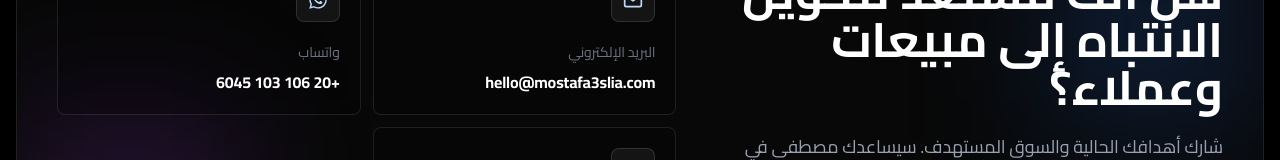
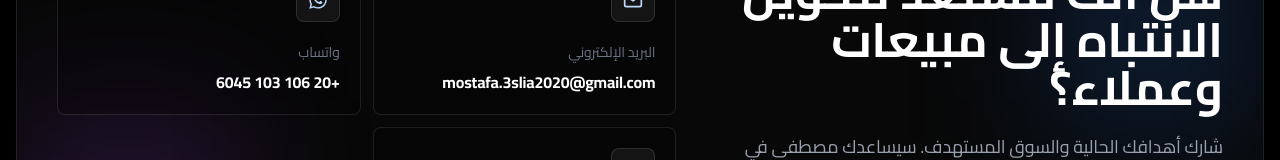
Before and after one commit to mostafa3sliaa/mostafa3slia.com, a Next.js app: page / in a window 1280 px wide. Shown: the part 6805-6965 px from the top of the page. Built offline with nearby package versions, Linux system fonts and the light colour scheme.

Commit message:
fix: update contact email

```diff
--- a/data/portfolio.ts
+++ b/data/portfolio.ts
@@ -138,7 +138,7 @@ export const testimonials: Testimonial[] = [
 ];
 
 export const contactMethods: ContactMethod[] = [
-  { label: "البريد الإلكتروني", value: "hello@mostafa3slia.com", href: "mailto:hello@mostafa3slia.com", icon: FiMail },
+  { label: "البريد الإلكتروني", value: "mostafa.3slia2020@gmail.com", href: "mailto:mostafa.3slia2020@gmail.com", icon: FiMail },
   { label: "واتساب", value: "+20 106 103 6045", href: "https://wa.me/201061036045", icon: FaWhatsapp },
   { label: "جيت هب", value: "github.com/mostafa-ahmed", href: "https://github.com/", icon: FiGithub },
 ];
```
